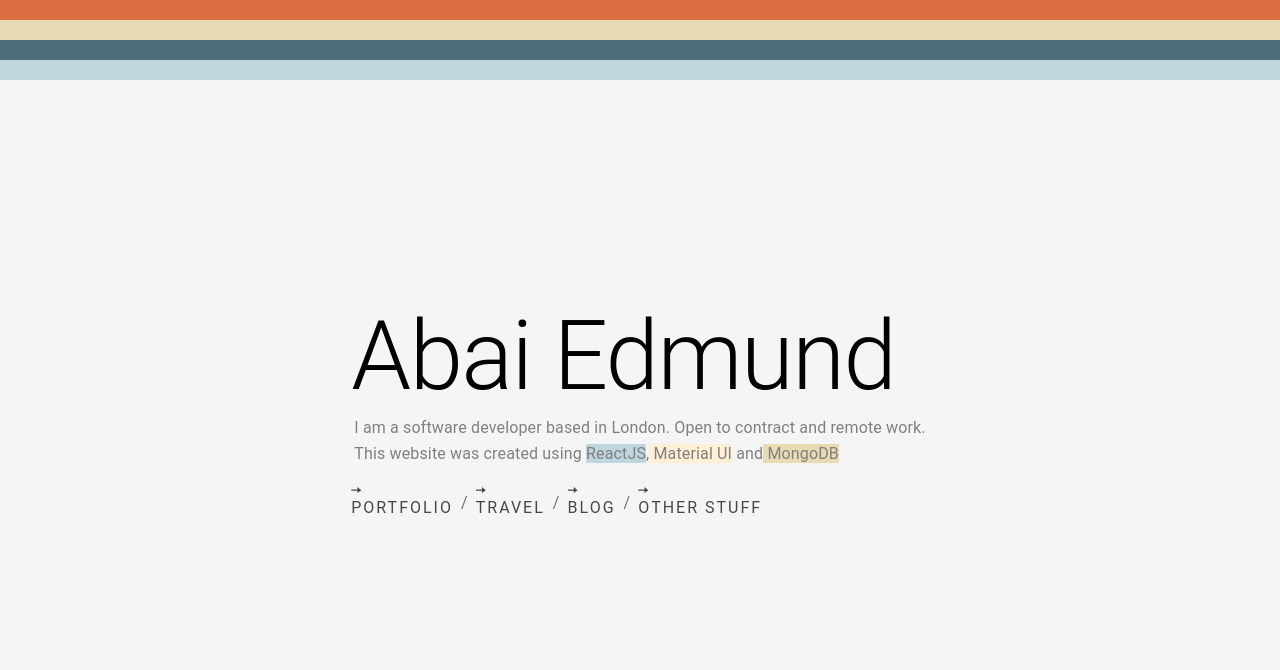
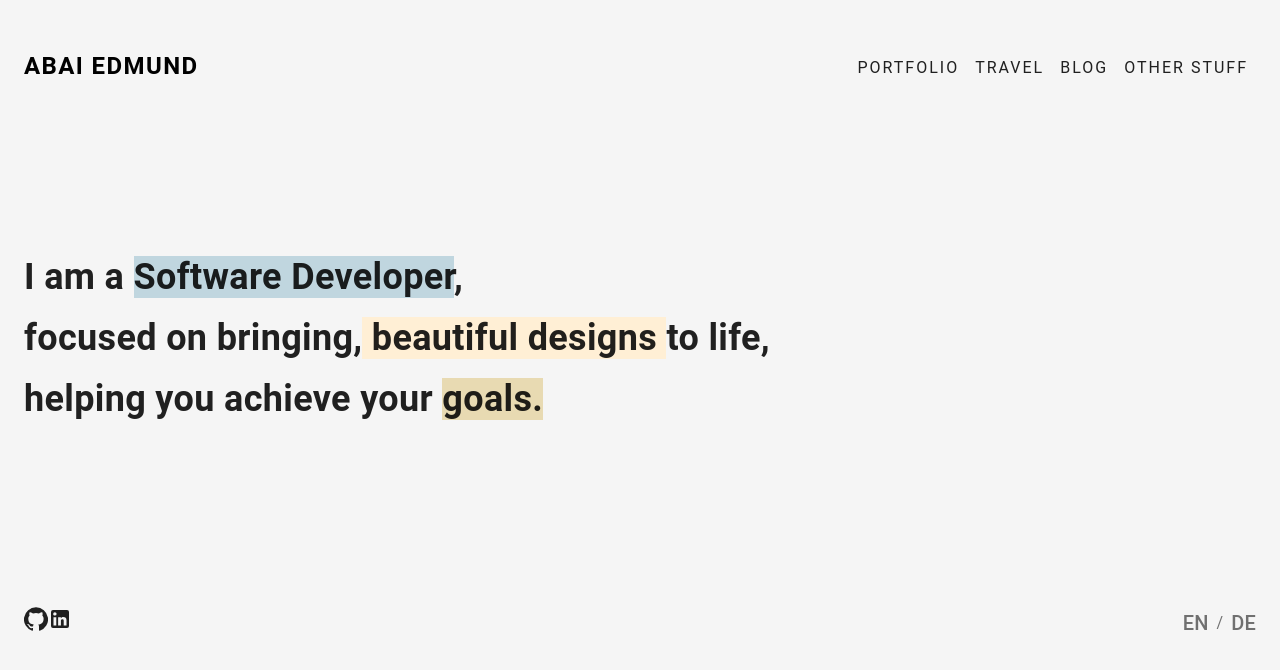
Before and after one commit to Abaii/AbaiEdmundWebsite, a React (Create React App) app: page / in a window 1280 px wide. Shown: the top 670 px of the page. Built offline with nearby package versions, Linux system fonts and the light colour scheme.

Commit message:
Website redesign

```diff
--- a/src/pages/Home.js
+++ b/src/pages/Home.js
@@ -7,11 +7,14 @@ import {
   Toolbar,
   IconButton,
   Breadcrumbs,
-  Link
+  Link,
+  Button
 } from "@material-ui/core";
 import styled from "styled-components";
 import MenuIcon from "@material-ui/icons/Menu";
 import { FormRow, ButtonItem } from "../pages/Layout/FormRow";
+import GitHubIcon from '@material-ui/icons/GitHub';
+import LinkedInIcon from '@material-ui/icons/LinkedIn';
 
 const HomePageContainer = styled(Container)`
   display: flex;
@@ -20,10 +23,17 @@ const HomePageContainer = styled(Container)`
 
 const Title = styled(Typography)`
   color: black;
+  font-weight: bold;
+  letter-spacing: 1.4px;
+  text-transform: uppercase;
 `;
 
 const IntroTextContainer = styled.div`
-  align-self: center;
+  display:flex;
+  justify-content: space-between;
+  align-self: flex-start;
+  margin-top: 50px;
+  width: 100%;
 `;
 const SubTitle = styled(Typography)`
   line-height: 1.6;
@@ -49,10 +59,13 @@ const Arrow = styled.div`
   align-self: center;
 `;
 
+const IconWrapper = styled.div`
+
+`
 const ButtonTextContainer = styled.div`
   display: flex;
   cursor: pointer;
-  margin: auto auto;
+  justify-content: flex-end;
   color: ${props => (props.color ? `${props.color}` : "black")};
 `;
 
@@ -61,9 +74,10 @@ const ButtonText = styled(Typography)`
   transition: all 0.2s ease-in-out;
   text-transform: uppercase;
   color: inherit;
-  opacity: 0.7;
+  opacity: 1;
+
   &:hover {
-    opacity: 1;
+    opacity: 0.7;
     cursor: pointer;
   }
 `;
@@ -76,6 +90,17 @@ const BlockColour = styled.div`
   width: 100%;
   background-color: ${props => (props.color ? `${props.color}` : "black")};
 `;
+
+const DescriptionWrapper = styled.div`
+  display: flex;
+  width: 70%;
+`
+
+const Description = styled(Typography)`
+  font-size: 36px;
+  line-height: 1.7;
+  font-weight: 600;
+`
 const Home = props => {
   const buttonColors = ["#DD6E42", "#E8DAB2", "#4F6D7A", "#C0D6DF"];
   const BackgroundTextPairs = {
@@ -87,52 +112,59 @@ const Home = props => {
   const text = ["Portfolio", "Travel", "blog", "other stuff"];
   const size = [4, 8, 3, 4];
   return (
-    <HomePageContainer disableGutters={true} maxWidth={"xl"}>
+    <HomePageContainer>
       <Grid container>
-        <BlockColour>
-          {buttonColors.map(i => (
-            <BlockColour color={i} />
-          ))}
-        </BlockColour>
-        <Grid container item xs={12} justify="center">
+        <Grid container item xs={12} justify="flex-start">
           <IntroTextContainer>
-            <Title variant="h1">Abai Edmund</Title>
-            <SubTitle paragraph={true}>
-              I am a software developer based in London. Open to contract and
-              remote work. <br />
-              This website was created using{" "}
-              <TechStackText color={buttonColors[3]}>ReactJS</TechStackText>,
-              <TechStackText color="papayawhip"> Material UI</TechStackText> and
-              <TechStackText color={buttonColors[1]}> MongoDB</TechStackText>
-            </SubTitle>
-            <Breadcrumbs aria-label="breadcrumb">
+            <Title variant="h5">Abai Edmund</Title>
+            <ButtonTextContainer>
               {text.map(i => (
-                <ButtonTextContainer>
-                  <ButtonText color="textPrimary">
-                    <Arrow />
-                    {i}
-                  </ButtonText>
-                </ButtonTextContainer>
+                <Button>
+                  <ButtonText color="textPrimary">{i}</ButtonText>
+                </Button>
               ))}
-            </Breadcrumbs>
+            </ButtonTextContainer>
           </IntroTextContainer>
         </Grid>
 
         <Grid container item xs={12}>
-          {/* {Object.keys(BackgroundTextPairs).map(i => (
-            <ButtonItem color={i} size={6}>
-              <ButtonTextContainer color={BackgroundTextPairs[i]}>
-                <BulletPoint color={BackgroundTextPairs[i]} />
-                <ButtonText variant="h3">
-                  {text[buttonColors.indexOf(i)]}
-                </ButtonText>
-              </ButtonTextContainer>
-            </ButtonItem>
-          ))} */}
+          <DescriptionWrapper>
+            <Description paragraph={true}>
+              I am a{" "}
+              <TechStackText color={buttonColors[3]}>
+                Software Developer
+              </TechStackText>
+              ,
+              <br /> focused on bringing,
+              <TechStackText color="papayawhip">
+                {" "}
+                beautiful designs{" "}
+              </TechStackText>
+              to life, <br />
+              helping you achieve your{" "}
+              <TechStackText color={buttonColors[1]}> goals.</TechStackText>
+            </Description>
+          </DescriptionWrapper>
+        </Grid>
+
+        <Grid container item xs={12} justify="space-between" align-items="flex-end">
+          <IconWrapper>
+            <GitHubIcon />
+            <LinkedInIcon />
+          </IconWrapper>
+          <Breadcrumbs aria-label="breadcrumb">
+            <Link color="inherit">
+              <Typography variant="h6">EN</Typography>
+            </Link>
+            <Link color="inherit">
+              <Typography variant="h6">DE</Typography>
+            </Link>
+          </Breadcrumbs>
         </Grid>
       </Grid>
     </HomePageContainer>
   );
 };
 
+
 export default Home;
```
